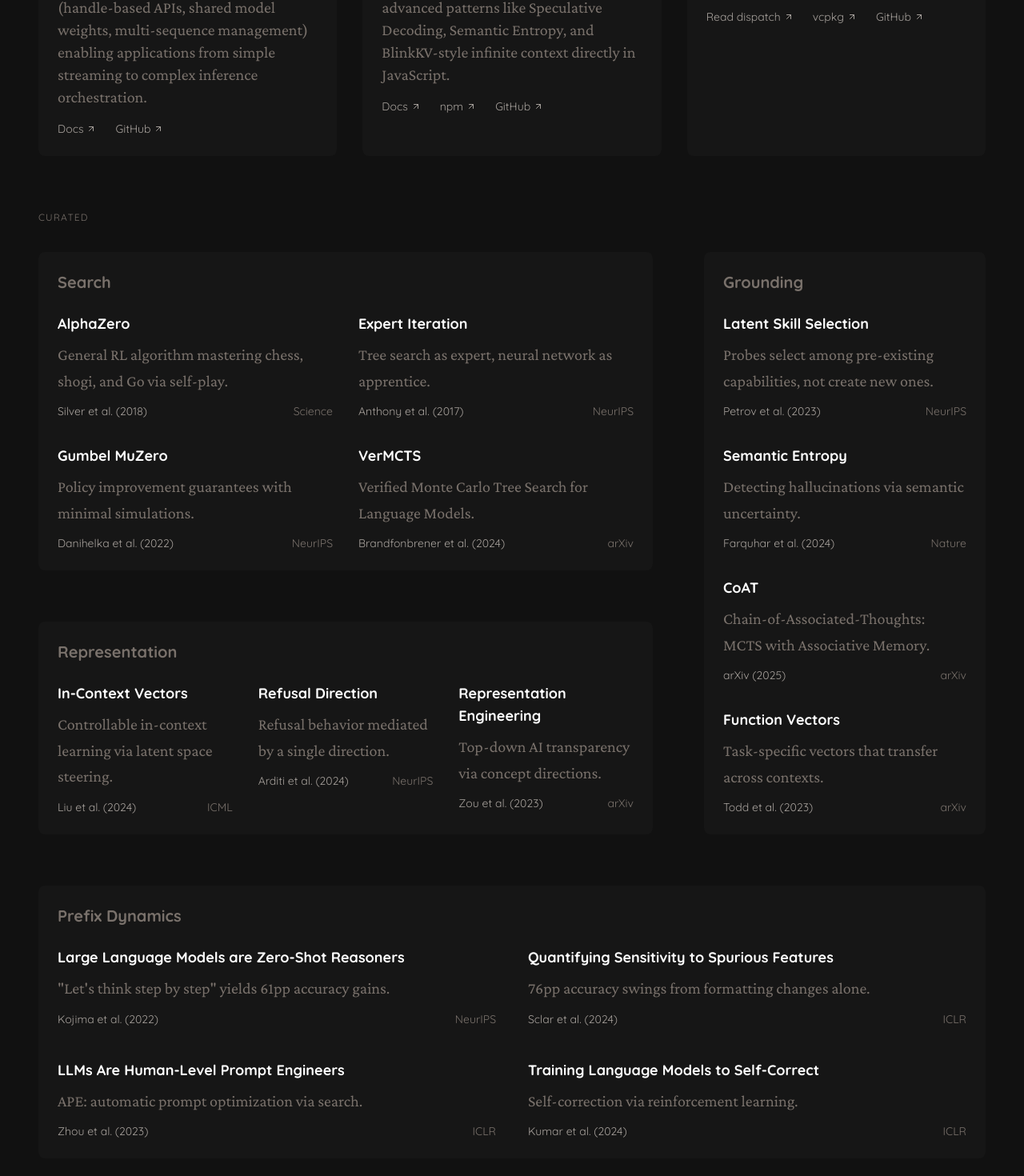
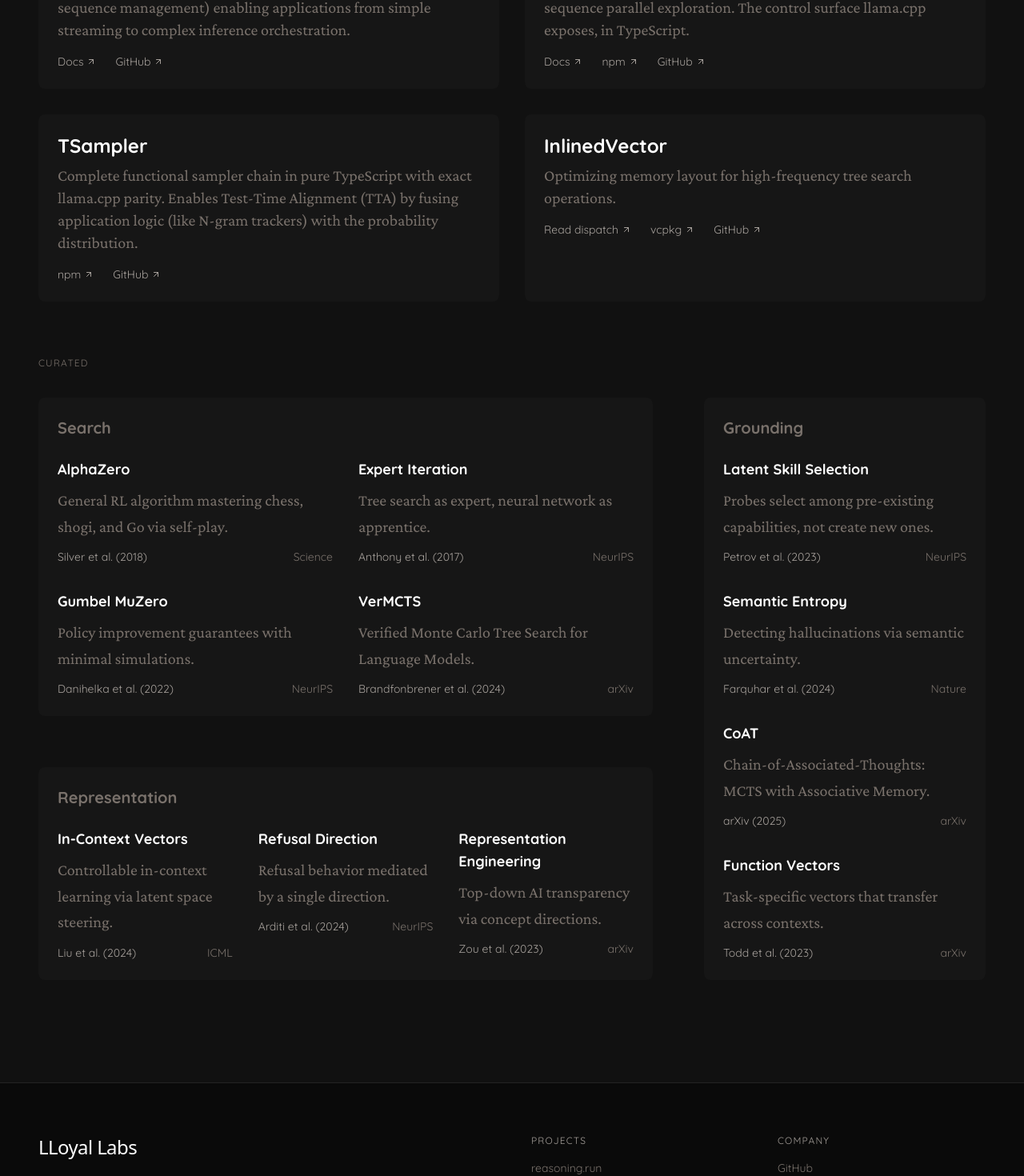
Before and after one commit to lloyal-ai/website, a React (Vite) app: page / in a window 1280 px wide. Shown: the part 1650-3120 px from the top of the page at 80% size. Built offline with nearby package versions, Linux system fonts and the light colour scheme.

Commit message:
feat(content): add tsampler

```diff
--- a/src/pages/Home.jsx
+++ b/src/pages/Home.jsx
@@ -127,7 +127,7 @@ const Home = () => {
         <div className="mb-16">
           <span className="font-utility text-xs text-stone-500 uppercase tracking-widest">Engineering</span>
 
-          <div className="grid grid-cols-1 md:grid-cols-2 lg:grid-cols-3 gap-8 mt-6">
+          <div className="grid grid-cols-1 md:grid-cols-2 gap-8 mt-6">
             <article className="bg-white/[0.02] rounded-lg p-6">
               <h3 className="font-utility font-bold text-2xl text-white mb-2 leading-tight">
                 liblloyal
@@ -150,7 +150,7 @@ const Home = () => {
                 lloyal.node
               </h3>
               <p className="text-stone-500 text-xl mb-4">
-                Native bindings decoupling sampling from state management. Implement advanced patterns like Speculative Decoding, Semantic Entropy, and BlinkKV-style infinite context directly in JavaScript.
+                Inference with forkable state — KV cache, grammar, metrics all clone atomically. Entropy and surprisal mid-generation. Multi-sequence parallel exploration. The control surface llama.cpp exposes, in TypeScript.
               </p>
               <div className="flex items-center gap-6 font-utility">
                 <a href="https://lloyal-ai.github.io/lloyal.node/" target="_blank" rel="noreferrer" className="text-sm text-stone-400 hover:text-emerald-400 transition-colors flex items-center gap-1">
@@ -160,6 +160,23 @@ const Home = () => {
                   npm <ArrowUpRight className="w-3 h-3" />
                 </a>
                 <a href="https://github.com/lloyal-ai/lloyal.node" target="_blank" rel="noreferrer" className="text-sm text-stone-400 hover:text-emerald-400 transition-colors flex items-center gap-1">
+                  GitHub <ArrowUpRight className="w-3 h-3" />
+                </a>
+              </div>
+            </article>
+
+            <article className="bg-white/[0.02] rounded-lg p-6">
+              <h3 className="font-utility font-bold text-2xl text-white mb-2 leading-tight">
+                TSampler
+              </h3>
+              <p className="text-stone-500 text-xl mb-4">
+                Complete functional sampler chain in pure TypeScript with exact llama.cpp parity. Enables Test-Time Alignment (TTA) by fusing application logic (like N-gram trackers) with the probability distribution.
+              </p>
+              <div className="flex items-center gap-6 font-utility">
+                <a href="https://www.npmjs.com/package/@lloyal-labs/tsampler" target="_blank" rel="noreferrer" className="text-sm text-stone-400 hover:text-emerald-400 transition-colors flex items-center gap-1">
+                  npm <ArrowUpRight className="w-3 h-3" />
+                </a>
+                <a href="https://github.com/lloyal-ai/tsampler" target="_blank" rel="noreferrer" className="text-sm text-stone-400 hover:text-emerald-400 transition-colors flex items-center gap-1">
                   GitHub <ArrowUpRight className="w-3 h-3" />
                 </a>
               </div>
@@ -371,68 +388,7 @@ const Home = () => {
           </div>
 
 
-          {/* Prefix Dynamics - full width 2×2 slab */}
-          <div className="lg:col-span-3 bg-white/[0.02] rounded-lg p-6">
-            <h3 className="font-utility font-bold text-xl text-stone-500 mb-6">Prefix Dynamics</h3>
-            <div className="grid md:grid-cols-2 gap-10">
-              <div className="group">
-                <a href="https://arxiv.org/abs/2205.11916" target="_blank" rel="noreferrer" className="block">
-                  <h4 className="font-utility font-bold text-white text-lg mb-2 group-hover:text-emerald-400 transition-colors flex items-center gap-2">
-                    Large Language Models are Zero-Shot Reasoners <ArrowUpRight className="w-3 h-3 opacity-0 group-hover:opacity-100 transition-opacity" />
-                  </h4>
-                  <p className="text-stone-500 text-xl leading-relaxed mb-3">
-                    "Let's think step by step" yields 61pp accuracy gains.
-                  </p>
-                  <div className="flex justify-between items-center font-utility">
-                    <span className="text-stone-400 text-sm">Kojima et al. (2022)</span>
-                    <span className="text-stone-500 text-sm">NeurIPS</span>
-                  </div>
-                </a>
-              </div>
-              <div className="group">
-                <a href="https://arxiv.org/abs/2310.11324" target="_blank" rel="noreferrer" className="block">
-                  <h4 className="font-utility font-bold text-white text-lg mb-2 group-hover:text-emerald-400 transition-colors flex items-center gap-2">
-                    Quantifying Sensitivity to Spurious Features <ArrowUpRight className="w-3 h-3 opacity-0 group-hover:opacity-100 transition-opacity" />
-                  </h4>
-                  <p className="text-stone-500 text-xl leading-relaxed mb-3">
-                    76pp accuracy swings from formatting changes alone.
-                  </p>
-                  <div className="flex justify-between items-center font-utility">
-                    <span className="text-stone-400 text-sm">Sclar et al. (2024)</span>
-                    <span className="text-stone-500 text-sm">ICLR</span>
-                  </div>
-                </a>
-              </div>
-              <div className="group">
-                <a href="https://arxiv.org/abs/2211.01910" target="_blank" rel="noreferrer" className="block">
-                  <h4 className="font-utility font-bold text-white text-lg mb-2 group-hover:text-emerald-400 transition-colors flex items-center gap-2">
-                    LLMs Are Human-Level Prompt Engineers <ArrowUpRight className="w-3 h-3 opacity-0 group-hover:opacity-100 transition-opacity" />
-                  </h4>
-                  <p className="text-stone-500 text-xl leading-relaxed mb-3">
-                    APE: automatic prompt optimization via search.
-                  </p>
-                  <div className="flex justify-between items-center font-utility">
-                    <span className="text-stone-400 text-sm">Zhou et al. (2023)</span>
-                    <span className="text-stone-500 text-sm">ICLR</span>
-                  </div>
-                </a>
-              </div>
-              <div className="group">
-                <a href="https://arxiv.org/abs/2311.01460" target="_blank" rel="noreferrer" className="block">
-                  <h4 className="font-utility font-bold text-white text-lg mb-2 group-hover:text-emerald-400 transition-colors flex items-center gap-2">
-                    Training Language Models to Self-Correct <ArrowUpRight className="w-3 h-3 opacity-0 group-hover:opacity-100 transition-opacity" />
-                  </h4>
-                  <p className="text-stone-500 text-xl leading-relaxed mb-3">
-                    Self-correction via reinforcement learning.
-                  </p>
-                  <div className="flex justify-between items-center font-utility">
-                    <span className="text-stone-400 text-sm">Kumar et al. (2024)</span>
-                    <span className="text-stone-500 text-sm">ICLR</span>
-                  </div>
-                </a>
-              </div>
-            </div>
-          </div>
+
 
         </div>
       </section>
```
